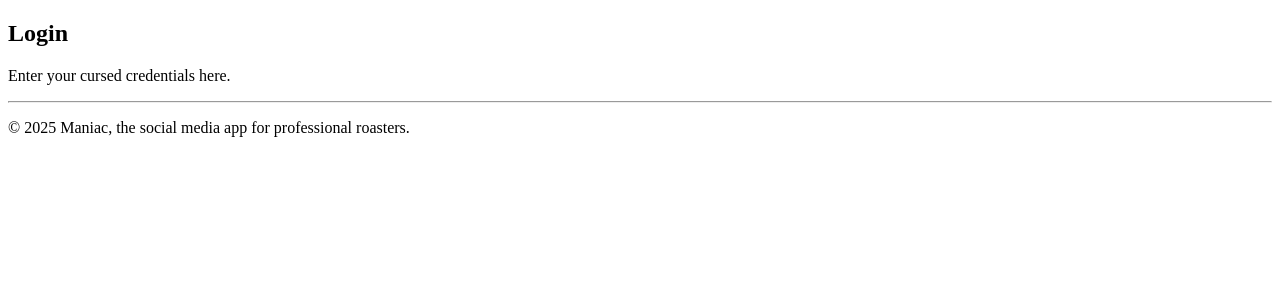
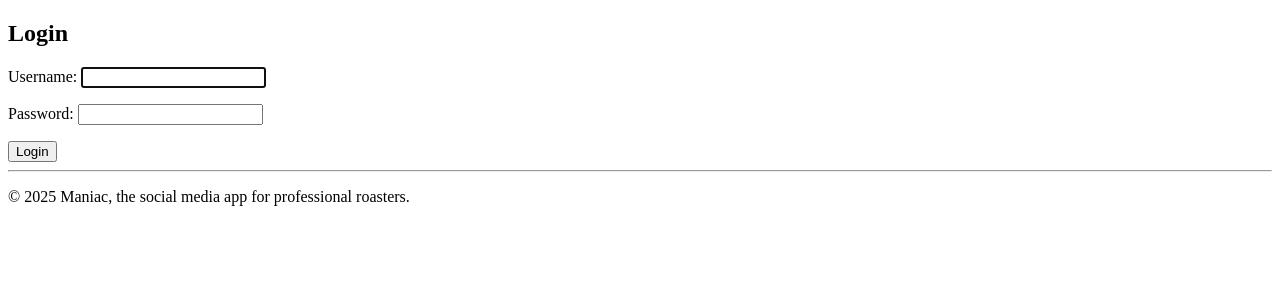
Before and after one commit to darkcom109/Maniac, a Django app: page /login/ in a window 1280 px wide. Shown: the part 108-408 px from the top of the page. Run offline with Django 5.2, Linux system fonts and the light colour scheme.

Commit message:
Added signup and login pages, templates and authentication

```diff
--- a/maniac/core/templates/core/login.html
+++ b/maniac/core/templates/core/login.html
@@ -1,5 +1,9 @@
 {% extends "core/base.html" %}
 {% block content %}
     <h2>Login</h2>
-    <p>Enter your cursed credentials here.</p>
+    <form method="post">
+        {% csrf_token %}
+        {{ form.as_p }}
+        <button type="submit">Login</button>
+    </form>
 {% endblock %}
--- a/maniac/core/urls.py
+++ b/maniac/core/urls.py
@@ -4,6 +4,7 @@ from . import views
 urlpatterns = [
     path('', views.feed, name='feed'),
     path('signup/', views.signup_view, name='signup'),
+    path('login/', views.login_view, name='login'),
     path('profile/<str:username>', views.profile, name='profile'),
     path('login/', views.login_view, name='login'),
     path('signup/', views.signup_view, name='signup'),
--- a/maniac/core/views.py
+++ b/maniac/core/views.py
@@ -1,5 +1,6 @@
 from django.shortcuts import render, redirect
-from django.contrib.auth.forms import UserCreationForm
+from django.contrib.auth.forms import UserCreationForm, AuthenticationForm
+from django.contrib.auth import login
 from django.http import HttpResponse
 
 # Create your views here.
@@ -21,11 +22,22 @@ def signup_view(request):
         form = UserCreationForm(request.POST)
         if form.is_valid():
             form.save()
-            print("USER ADDED TO DB")
             return HttpResponse("Signup Successful!")
         else:
-            print("USER WAS NOT ADDED TO DB")
             return HttpResponse(f"Form errors: {form.errors}")
     else:
         form = UserCreationForm()
     return render(request, 'core/signup.html', {'form' : form})
+
+def login_view(request):
+    if request.method == "POST":
+        form = AuthenticationForm(data=request.POST)
+        if form.is_valid():
+            user = form.get_user()
+            login(request, user)
+            return HttpResponse(f"Welcome back, {user.username}!")
+        else:
+            return HttpResponse(f"Login failed. Errors: {form.errors}")
+    else:
+        form = AuthenticationForm()
+    return render(request, 'core/login.html', {'form' : form})
```
Also changed, not shown: maniac/db.sqlite3.
